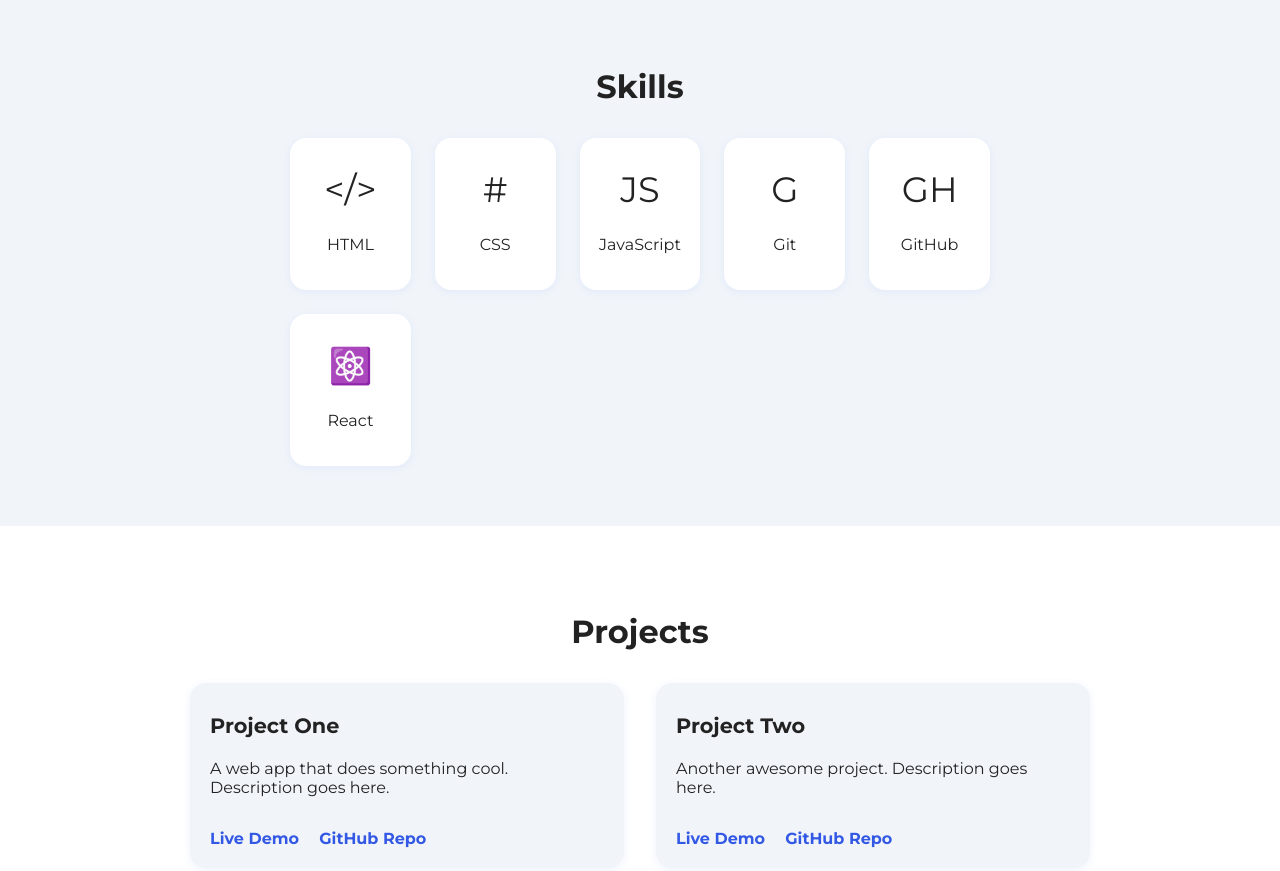
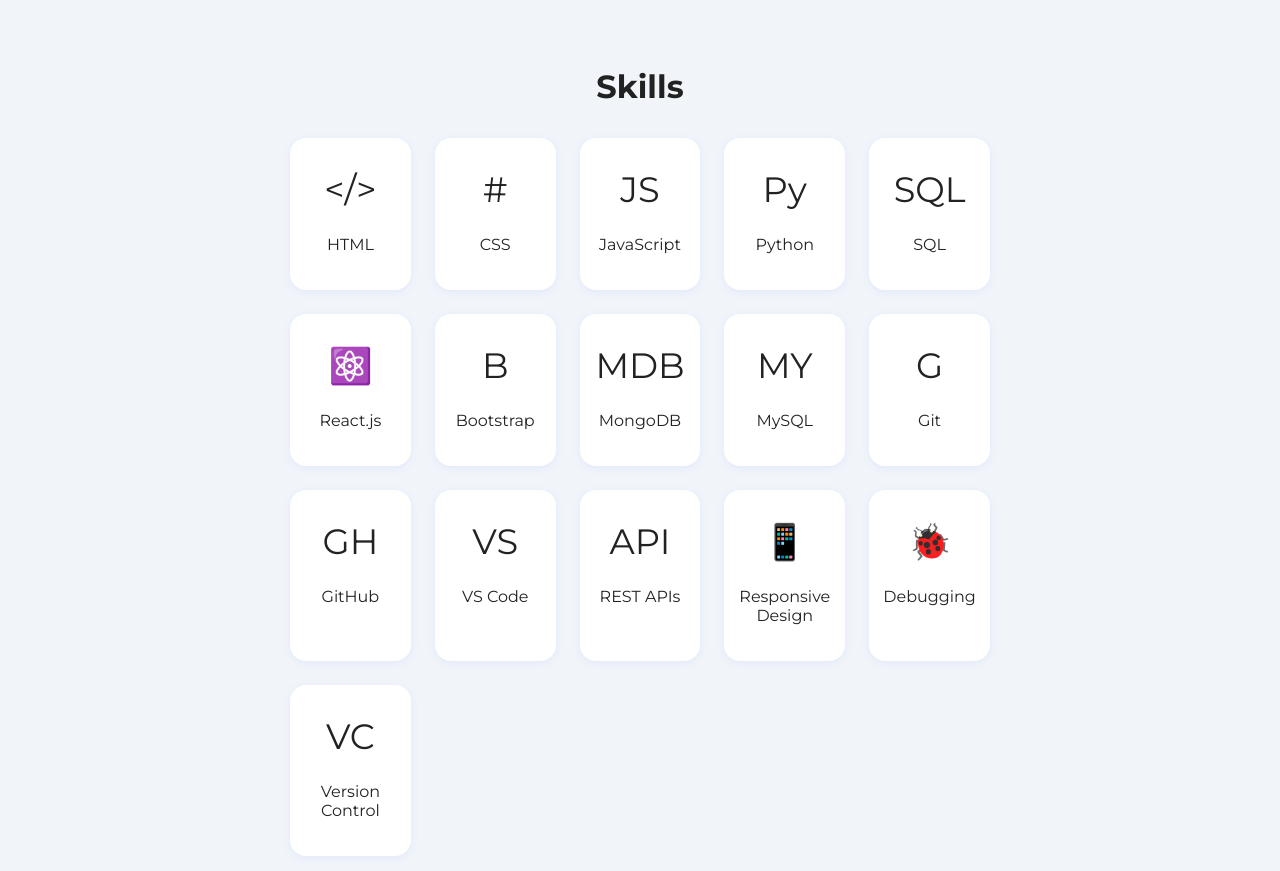
Before and after one commit to Aamir-Rasool1/my-website, a website: page index.html in a window 1280 px wide. Shown: the part 780-1651 px from the top of the page. Drawn offline with Linux system fonts and the light colour scheme.

Commit message:
Update index.html

```diff
--- a/index.html
+++ b/index.html
@@ -31,12 +31,27 @@
   <section id="skills" class="skills">
     <h2>Skills</h2>
     <div class="skills-grid">
+      <!-- Languages -->
       <div class="skill-card"><span class="skill-icon">&lt;/&gt;</span><p>HTML</p></div>
       <div class="skill-card"><span class="skill-icon">#</span><p>CSS</p></div>
       <div class="skill-card"><span class="skill-icon">JS</span><p>JavaScript</p></div>
+      <div class="skill-card"><span class="skill-icon">Py</span><p>Python</p></div>
+      <div class="skill-card"><span class="skill-icon">SQL</span><p>SQL</p></div>
+      <!-- Frameworks & Libraries -->
+      <div class="skill-card"><span class="skill-icon">⚛️</span><p>React.js</p></div>
+      <div class="skill-card"><span class="skill-icon">B</span><p>Bootstrap</p></div>
+      <!-- Databases -->
+      <div class="skill-card"><span class="skill-icon">MDB</span><p>MongoDB</p></div>
+      <div class="skill-card"><span class="skill-icon">MY</span><p>MySQL</p></div>
+      <!-- Tools -->
       <div class="skill-card"><span class="skill-icon">G</span><p>Git</p></div>
       <div class="skill-card"><span class="skill-icon">GH</span><p>GitHub</p></div>
-      <div class="skill-card"><span class="skill-icon">⚛️</span><p>React</p></div>
+      <div class="skill-card"><span class="skill-icon">VS</span><p>VS Code</p></div>
+      <!-- Other -->
+      <div class="skill-card"><span class="skill-icon">API</span><p>REST APIs</p></div>
+      <div class="skill-card"><span class="skill-icon">📱</span><p>Responsive Design</p></div>
+      <div class="skill-card"><span class="skill-icon">🐞</span><p>Debugging</p></div>
+      <div class="skill-card"><span class="skill-icon">VC</span><p>Version Control</p></div>
     </div>
   </section>
 
@@ -71,10 +86,10 @@
       <div id="formMessage" class="form-message"></div>
     </form>
     <div class="contact-links">
-      <a href="mailto:kokaaamir149@gmail.com">Email</a>
-      <a href="https://github.com/Aamir-Rasool1" target="_blank">GitHub</a>
-      <a href="https://wa.me/916006342717" target="_blank">WhatsApp</a>
-      <a href="https://fiverr.com/aamirrasool149" target="_blank">Fiverr</a>
+      <a href="mailto:your.email@example.com">Email</a>
+      <a href="https://github.com/yourusername" target="_blank">GitHub</a>
+      <a href="https://wa.me/1234567890" target="_blank">WhatsApp</a>
+      <a href="https://fiverr.com/yourprofile" target="_blank">Fiverr</a>
     </div>
   </section>
 
@@ -82,8 +97,6 @@
   <footer class="footer">
     <p>&copy; 2024 Aamir Rasool. All rights reserved.</p>
   </footer>
-
-  <!-- Custom JavaScript -->
   <script src="script.js"></script>
 </body>
 </html>
```
